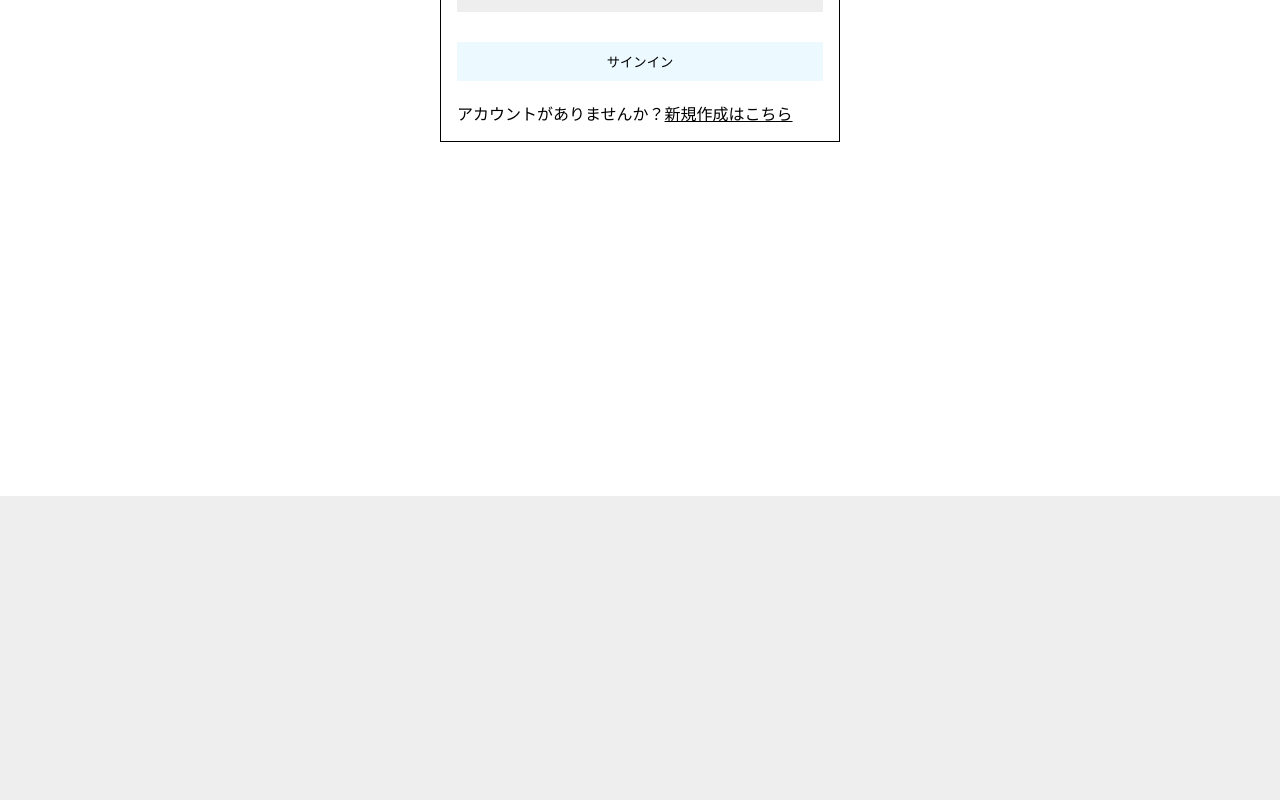
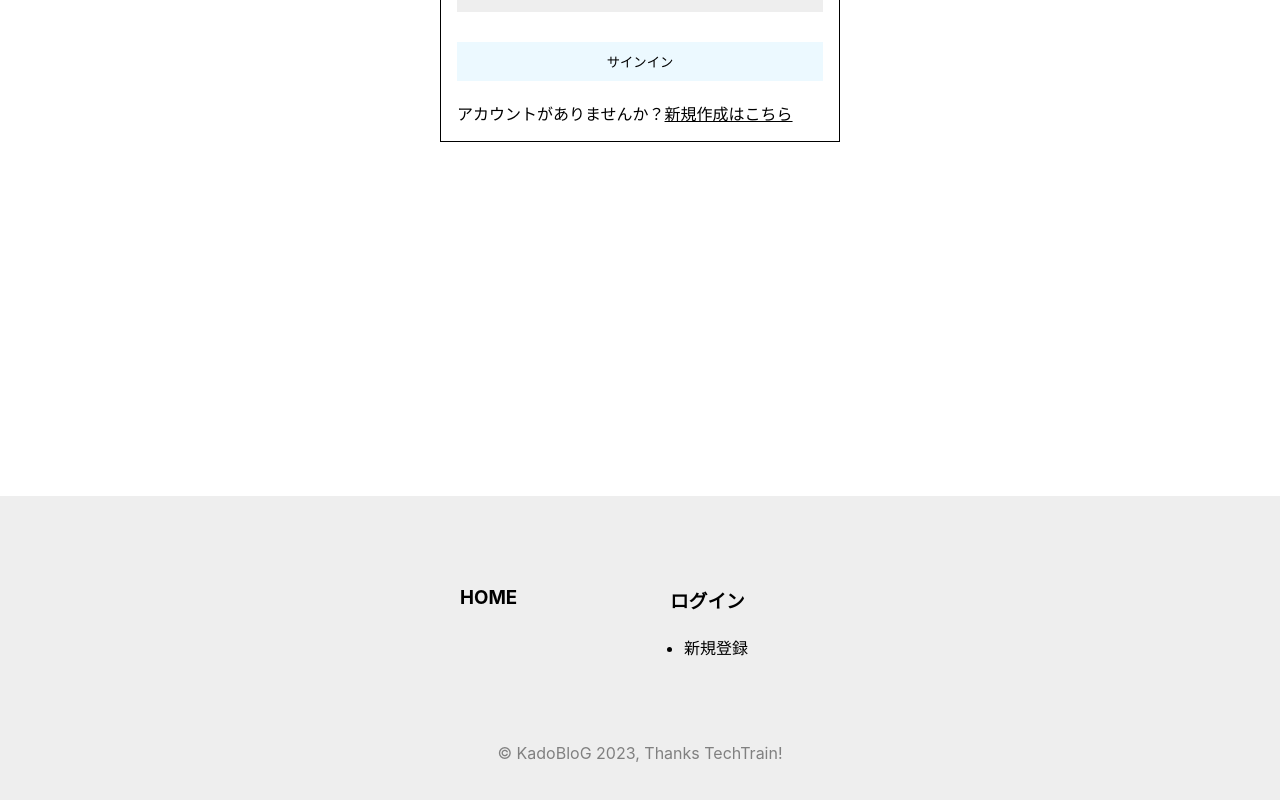
Before and after one commit to KadoProG/railway-bookreview-app, a React (Create React App) app: page /login in a window 1280 px wide. Shown: the part 304-1104 px from the top of the page. Before the commit the page ends 800 px from the top, so only its background shows below. Built offline with nearby package versions, Linux system fonts and the light colour scheme; no server answers.

Commit message:
#5 ログアウト処理変更とフッタの追加

```diff
--- /dev/null
+++ b/src/components/commons/Footer.module.scss
@@ -0,0 +1,62 @@
+.footer {
+  // margin-top: 90px;
+  padding-top: 30px;
+  border-top: 1px solid var(--color-secondary);
+  &__links {
+    display: flex;
+    justify-content: center;
+    max-width: 1300px;
+    flex-wrap: wrap;
+    margin: 30px auto;
+
+    & * a {
+      text-decoration: none;
+      &:hover,
+      &:focus-visible {
+        text-decoration: underline;
+      }
+    }
+
+    & h3 {
+      padding: 20px 10px;
+    }
+
+    & * {
+      color: var(--color-text);
+    }
+
+    & > * {
+      min-width: 210px;
+      padding: 10px 20px;
+    }
+
+    & ul {
+      padding-left: 24px;
+      & li {
+        line-height: 30px;
+        & a {
+          display: flex;
+          align-items: center;
+        }
+        & button {
+          background: transparent;
+          border: none;
+          font-size: 16px;
+          text-decoration: none;
+          cursor: pointer;
+          &:hover,
+          &:focus-visible {
+            text-decoration: underline;
+          }
+        }
+      }
+    }
+  }
+
+  & .copyright {
+    border-top: 1px solid var(--color-secondary);
+    color: gray;
+    text-align: center;
+    padding: 40px;
+  }
+}
--- /dev/null
+++ b/src/components/commons/Footer.tsx
@@ -0,0 +1,69 @@
+import { Link, useNavigate } from 'react-router-dom'
+import styles from './Footer.module.scss'
+import { useDispatch, useSelector } from 'react-redux'
+import { RootState, signOut } from '../../authSlice'
+import { useCookies } from 'react-cookie'
+
+const Footer: React.FC = () => {
+  // ========= ステートメント
+  // eslint-disable-next-line
+  const [cookies, setCookie, removeCookie] = useCookies() // クッキー
+  const dispatch = useDispatch()
+  const navigation = useNavigate()
+  const auth = useSelector((state: RootState) => state.auth.isSignIn)
+
+  const handleSignClick = () => {
+    dispatch(signOut())
+    removeCookie('token')
+    navigation('/login')
+  }
+
+  return (
+    <footer className={styles.footer}>
+      <div className={styles.footer__links}>
+        <section>
+          <Link to={'/'}>
+            <h3>HOME</h3>
+          </Link>
+
+          {/* <ul>
+            <li>
+              <Link to={'/product?type=pick'}>大きなプロダクト</Link>
+            </li>
+            <li>
+              <Link to={'/product?type=mini'}>小さなプロダクト</Link>
+            </li>
+          </ul> */}
+        </section>
+        {auth ? (
+          <section>
+            <Link to={'/profile'}>
+              <h3>ユーザ情報</h3>
+            </Link>
+            <ul>
+              <li>
+                <button onClick={handleSignClick}>ログアウト</button>
+              </li>
+            </ul>
+          </section>
+        ) : (
+          <section>
+            <Link to={'/login'}>
+              <h3>ログイン</h3>
+            </Link>
+            <ul>
+              <li>
+                <Link to={'/signup'}>新規登録</Link>
+              </li>
+            </ul>
+          </section>
+        )}
+      </div>
+      <p className={styles.copyright}>
+        &copy; KadoBloG 2023, Thanks TechTrain!
+      </p>
+    </footer>
+  )
+}
+
+export default Footer
--- a/src/components/commons/Header.tsx
+++ b/src/components/commons/Header.tsx
@@ -23,9 +23,8 @@ export const Header = (props: Props) => {
     if (auth) {
       dispatch(signOut())
       removeCookie('token')
-    } else {
-      navigation('/login')
     }
+    navigation('/login')
   }
 
   return (
--- a/src/pages/Home.tsx
+++ b/src/pages/Home.tsx
@@ -7,6 +7,7 @@ import { fetchGetUserData } from '../_utils/userUtils'
 import { Books } from '../components/Books'
 import { useDispatch } from 'react-redux'
 import { Main } from '../components/commons/Main'
+import Footer from '../components/commons/Footer'
 
 // HOME画面
 export const Home: React.FC = () => {
@@ -36,6 +37,7 @@ export const Home: React.FC = () => {
       <Main title="書籍リスト" errorMessage={errorMessage}>
         <Books setErrorMessage={setErrorMessage} styles={styles} />
       </Main>
+      <Footer />
     </div>
   )
 }
--- a/src/pages/NotFound.tsx
+++ b/src/pages/NotFound.tsx
@@ -1,10 +1,38 @@
+import { useEffect, useState } from 'react'
 import { Header } from '../components/commons/Header'
+import { fetchGetUserData } from '../_utils/userUtils'
+import { useDispatch } from 'react-redux'
+import { useCookies } from 'react-cookie'
+import { Main } from '../components/commons/Main'
+import { Link } from 'react-router-dom'
 
 export const NotFound = () => {
+  // ========= ステートメント
+  const [errorMessage, setErrorMessage] = useState<string>('') // エラーメッセージ
+  // eslint-disable-next-line
+  const [cookies, setCookie, removeCookie] = useCookies() // クッキー
+  const dispatch = useDispatch()
+  const [user, setUser] = useState<{ name: string; iconUrl: string }>() // ユーザデータ
+
+  // 起動時データを取得
+  useEffect(() => {
+    // ユーザデータを取得
+    fetchGetUserData(
+      cookies.token,
+      setUser,
+      setErrorMessage,
+      dispatch,
+      removeCookie
+    )
+    // eslint-disable-next-line
+  }, [cookies.token])
+
   return (
     <>
-      <Header />
-      <h1>Sorry, Not found</h1>
+      <Header user={user} />
+      <Main errorMessage={errorMessage} title="Sorry, Not found">
+        <Link to={'/'}>ホームに戻る</Link>
+      </Main>
     </>
   )
 }
--- a/src/pages/Profile.tsx
+++ b/src/pages/Profile.tsx
@@ -13,6 +13,7 @@ import {
 } from '../_utils/profileUtils'
 import { Navigate } from 'react-router-dom'
 import { RootState } from '../authSlice'
+import Footer from '../components/commons/Footer'
 
 export const Profile: React.FC = () => {
   // ========= ステートメント
@@ -102,6 +103,7 @@ export const Profile: React.FC = () => {
           <button type="submit">画像を更新</button>
         </Form>
       </Main>
+      <Footer />
     </>
   )
 }
--- a/src/pages/SignIn.tsx
+++ b/src/pages/SignIn.tsx
@@ -10,6 +10,7 @@ import Wait from '../components/Wait'
 import { InputText } from '../components/commons/InputText'
 import { Main } from '../components/commons/Main'
 import { Form } from '../components/commons/Form'
+import Footer from '../components/commons/Footer'
 
 export const SignIn = () => {
   const auth = useSelector((state: RootState) => state.auth.isSignIn)
@@ -89,6 +90,7 @@ export const SignIn = () => {
           </p>
         </Form>
       </Main>
+      <Footer />
     </>
   )
 }
--- a/src/pages/SignUp.tsx
+++ b/src/pages/SignUp.tsx
@@ -10,6 +10,7 @@ import { InputText } from '../components/commons/InputText'
 import { Main } from '../components/commons/Main'
 import { Form } from '../components/commons/Form'
 import { UploadImage } from '../components/UploadImage'
+import Footer from '../components/commons/Footer'
 
 export const SignUp = () => {
   // ========= ステートメント
@@ -118,6 +119,7 @@ export const SignUp = () => {
           </p>
         </Form>
       </Main>
+      <Footer />
     </>
   )
 }
```
